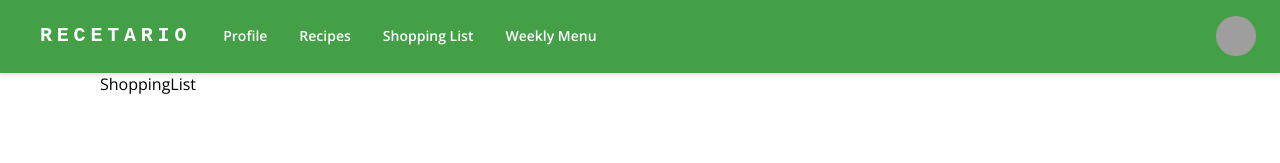
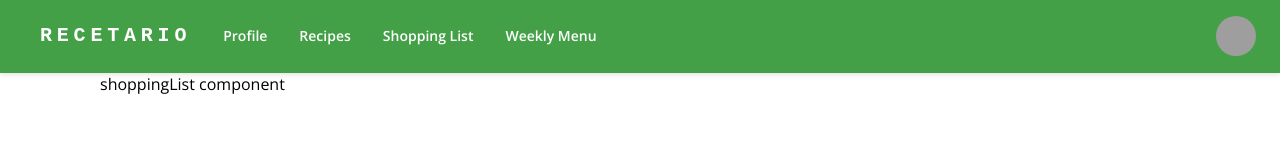
Before and after one commit to Pablestal/recetario, a React (Vite) app: page /shopping-list in a window 1280 px wide. Shown: the top 163 px of the page. Built offline with nearby package versions, Linux system fonts and the light colour scheme; grey boxes are pictures that could not be loaded; some icons are missing.

Commit message:
[RCT-16] Small fixes

```diff
--- a/src/App.jsx
+++ b/src/App.jsx
@@ -3,8 +3,8 @@ import "./App.scss";
 import TopMenu from "./components/common/TopMenu";
 import HomePage from "./pages/HomePage";
 import RecipeListPage from "./pages/RecipeListPage";
-import ShoppingList from "./pages/ShoppingList";
-import WeeklyMenu from "./pages/WeeklyMenu";
+import ShoppingListPage from "./pages/ShoppingListPage";
+import WeeklyMenuPage from "./pages/WeeklyMenuPage";
 import { ThemeProvider } from "@mui/material/styles";
 import theme from "./MuiTheme";
 import CreateRecipe from "./pages/CreateRecipe";
@@ -20,8 +20,8 @@ const App = () => {
             <Route path="/" element={<HomePage />} />
             <Route path="/recipes" element={<RecipeListPage />} />
             <Route path="/recipe-creation" element={<CreateRecipe />} />
-            <Route path="/shopping-list" element={<ShoppingList />} />
-            <Route path="/weeekly-menu" element={<WeeklyMenu />} />
+            <Route path="/shopping-list" element={<ShoppingListPage />} />
+            <Route path="/weeekly-menu" element={<WeeklyMenuPage />} />
             <Route path="/recipe-details/:id" element={<RecipeDetailsPage />} />
           </Routes>
         </div>
--- a/src/components/recipeForm/IngredientsForm.jsx
+++ b/src/components/recipeForm/IngredientsForm.jsx
@@ -1,4 +1,4 @@
-import "./ingredientsForm.scss";
+import "./IngredientsForm.scss";
 import Button from "@mui/material/Button";
 import IconButton from "@mui/material/IconButton";
 import TextField from "@mui/material/TextField";
--- a/src/pages/ShoppingList.jsx
+++ b/src/components/shoppingList/ShoppingList.jsx
@@ -1,5 +1,5 @@
 const ShoppingList = () => {
-  return <div>ShoppingList</div>;
+  return <div>shoppingList component</div>;
 };
 
 export default ShoppingList;
--- a/src/pages/WeeklyMenu.jsx
+++ b/src/components/weeklyMenu/WeeklyMenu.jsx
@@ -1,5 +1,5 @@
 const WeeklyMenu = () => {
-  return <div>WeeklyMenu</div>;
+  return <div>WeeklyMenu Component</div>;
 };
 
 export default WeeklyMenu;
--- /dev/null
+++ b/src/pages/ShoppingListPage.jsx
@@ -0,0 +1,7 @@
+import ShoppingList from "../components/shoppingList/ShoppingList";
+
+const ShoppingListPage = () => {
+  return <ShoppingList />;
+};
+
+export default ShoppingListPage;
--- /dev/null
+++ b/src/pages/WeeklyMenuPage.jsx
@@ -0,0 +1,7 @@
+import WeeklyMenu from "../components/weeklyMenu/WeeklyMenu";
+
+const WeeklyMenuPage = () => {
+  return <WeeklyMenu />;
+};
+
+export default WeeklyMenuPage;
```
Also changed, not shown: src/components/shoppingList/ShoppingList.scss (added), src/components/weeklyMenu/WeeklyMenu.scss (added).
